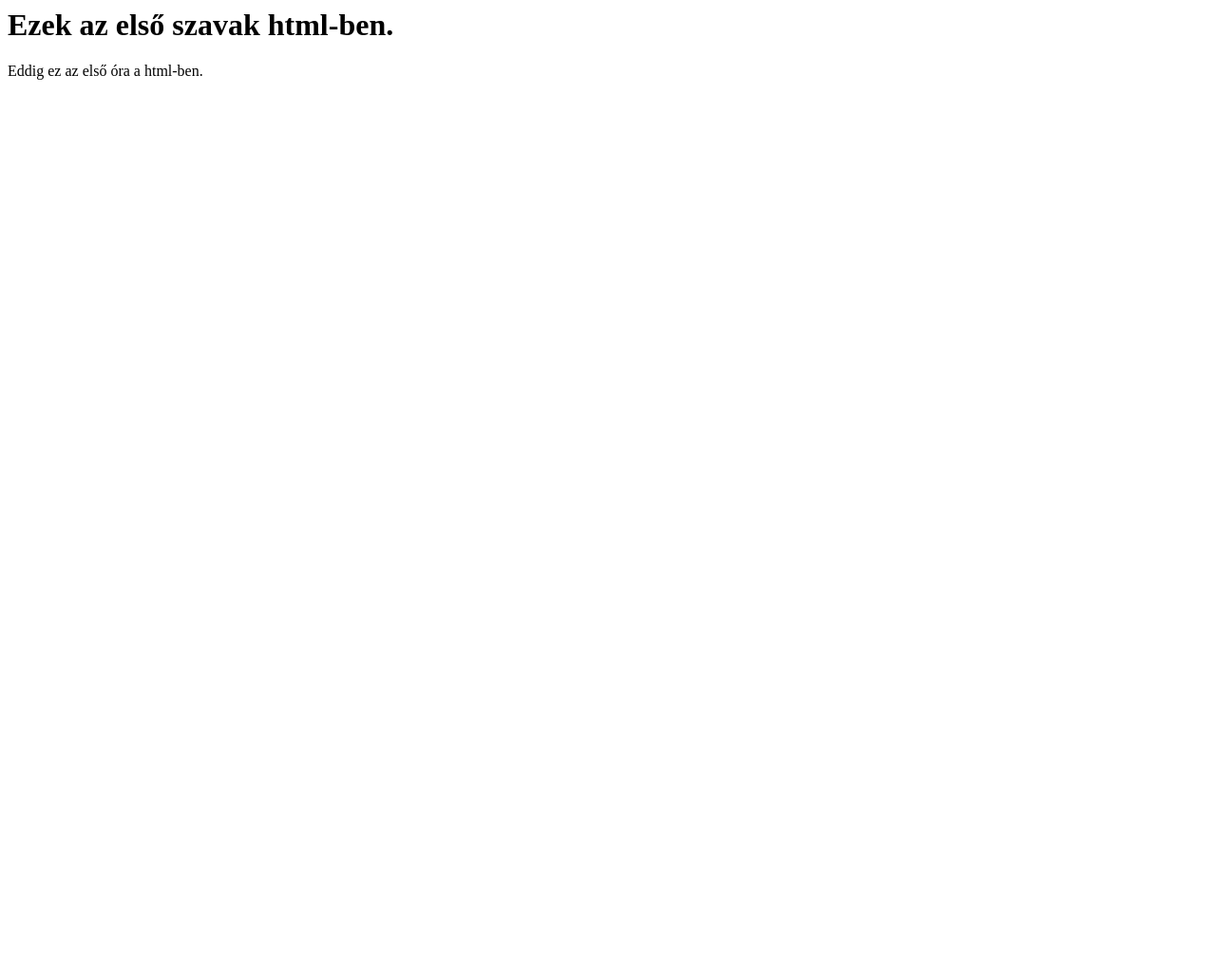
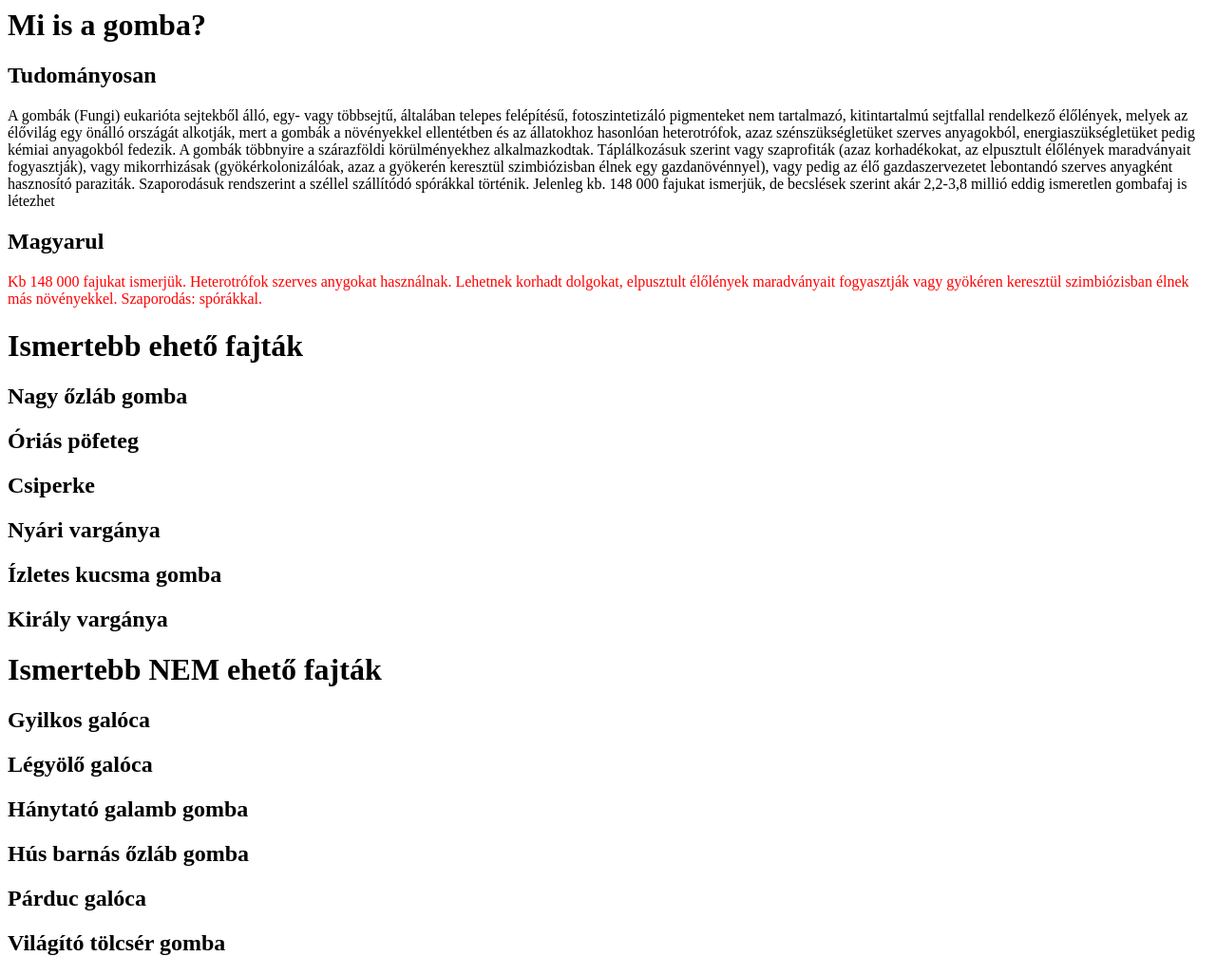
Before and after one commit to Brucknerartur/BrucknerArtur, a plain HTML site: page index.html in a window 1280 px wide. Shown: the whole page at 95% size. Before the commit the page ends 800 px from the top, so only its background shows below. Drawn offline with Linux system fonts and the light colour scheme.

Commit message:
Gomba definíció+Alap gomba fajták

```diff
--- a/index.html
+++ b/index.html
@@ -1,11 +1,28 @@
 <html>
 <head>
     <meta charset="UTF-8">
-    <title>Weboldal teszt</title>
+    <title>Gombák fajtái</title>
 </head>
 <body>
-    <h1>Ezek az első szavak html-ben.</h1>
-    Eddig ez az első óra a html-ben.
 
+    <h1>Mi is a gomba?</h1>
+        <h2>Tudományosan</h2>
+             A gombák (Fungi) eukarióta sejtekből álló, egy- vagy többsejtű, általában telepes felépítésű, fotoszintetizáló pigmenteket nem tartalmazó, kitintartalmú sejtfallal rendelkező élőlények, melyek az élővilág egy önálló országát alkotják, mert a gombák a növényekkel ellentétben és az állatokhoz hasonlóan heterotrófok, azaz szénszükségletüket szerves anyagokból, energiaszükségletüket pedig kémiai anyagokból fedezik. A gombák többnyire a szárazföldi körülményekhez alkalmazkodtak. Táplálkozásuk szerint vagy szaprofiták (azaz korhadékokat, az elpusztult élőlények maradványait fogyasztják), vagy mikorrhizásak (gyökérkolonizálóak, azaz a gyökerén keresztül szimbiózisban élnek egy gazdanövénnyel), vagy pedig az élő gazdaszervezetet lebontandó szerves anyagként hasznosító paraziták. Szaporodásuk rendszerint a széllel szállítódó spórákkal történik. Jelenleg kb. 148 000 fajukat ismerjük, de becslések szerint akár 2,2-3,8 millió eddig ismeretlen gombafaj is létezhet
+        <h2>Magyarul</h2>
+            <p style="color: red;">Kb 148 000 fajukat ismerjük. Heterotrófok szerves anygokat használnak. Lehetnek korhadt dolgokat, elpusztult élőlények maradványait fogyasztják vagy gyökéren keresztül szimbiózisban élnek más növényekkel. Szaporodás: spórákkal.</p>
+    <h1>Ismertebb ehető fajták</h1>
+        <h2>Nagy őzláb gomba</h2>
+        <h2>Óriás pöfeteg</h2>
+        <h2>Csiperke</h2>
+        <h2>Nyári vargánya</h2>
+        <h2>Ízletes kucsma gomba</h2>
+        <h2>Király vargánya</h2>
+    <h1>Ismertebb NEM ehető fajták</h1>
+        <h2>Gyilkos galóca</h2>
+        <h2>Légyölő galóca</h2>
+        <h2>Hánytató galamb gomba</h2>
+        <h2>Hús barnás őzláb gomba</h2>
+        <h2>Párduc galóca</h2>
+        <h2>Világító tölcsér gomba</h2>
 </body>
 </html>
```
